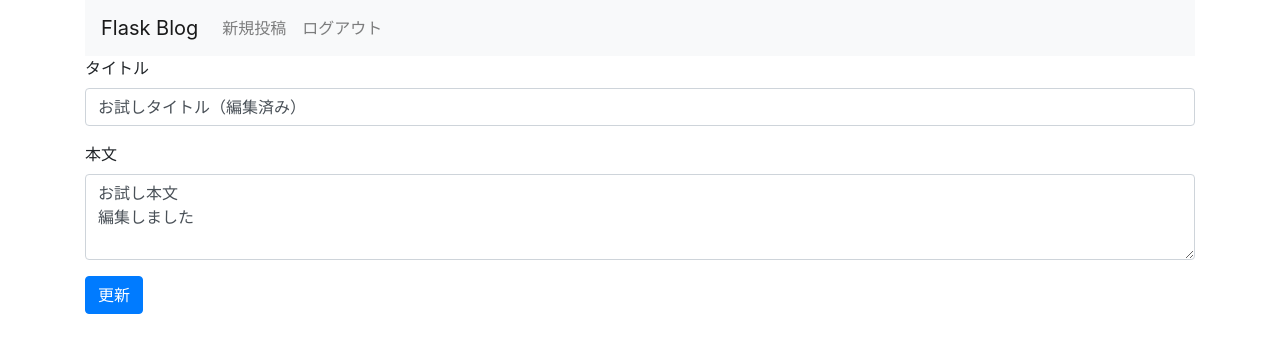
After one commit to maguroguma/flask-practice, a Flask app: page /entries/2/edit in a window 1280 px wide. The commit adds this page. Shown: the top 353 px of the page. Run offline with Flask 2, Linux system fonts and the light colour scheme; the visitor is signed in with stand-in values (Sample User, id 1); data comes from the database, SQL or seed files in the repository; both versions use the stored data as it was after the commit; some libraries are stand-ins or nearby versions.

Commit message:
add function of updating existing entries

```diff
--- /dev/null
+++ b/application/flask_blog/templates/entries/edit.html
@@ -0,0 +1,14 @@
+{% extends "layout.html" %}
+{% block body %}
+<form action="{{ url_for('update_entry', id=entry.id) }}" method=post class=add-entry>
+  <div class="form-group">
+    <label for="InputTitle">タイトル</label>
+    <input type="text" class="form-control" id="InputTitle" name=title value={{ entry.title }}>
+  </div>
+  <div class="form-group">
+    <label for="InputText">本文</label>
+    <textarea class="form-control" id="InputText" name=text rows="3">{{ entry.text|safe }}</textarea>
+  </div>
+  <button type="submit" class="btn btn-primary">更新</button>
+</form>
+{% endblock %}
--- a/application/flask_blog/views/entries.py
+++ b/application/flask_blog/views/entries.py
@@ -38,3 +38,22 @@ def show_entry(id):
     return redirect(url_for('login'))
   entry = Entry.query.get(id) # 渡されたidの維持をデータベースから取得できる
   return render_template('entries/show.html', entry=entry)
+
+@app.route('/entries/<int:id>/edit', methods=['GET'])
+def edit_entry(id):
+  if not session.get('logged_in'):
+    return redirect(url_for('login'))
+  entry = Entry.query.get(id)
+  return render_template('entries/edit.html', entry=entry)
+
+@app.route('/entries/<int:id>/update', methods=['POST'])
+def update_entry(id):
+  if not session.get('logged_in'):
+    return redirect(url_for('login'))
+  entry = Entry.query.get(id)
+  entry.title = request.form['title']
+  entry.text = request.form['text']
+  db.session.merge(entry) # DBの更新
+  db.session.commit()
+  flash('記事が更新されました')
+  return redirect(url_for('show_entries'))
```
Also changed, not shown: application/flask_blog/templates/entries/show.html (+9 -1 lines), application/flask_blog/flask_blog.db.
